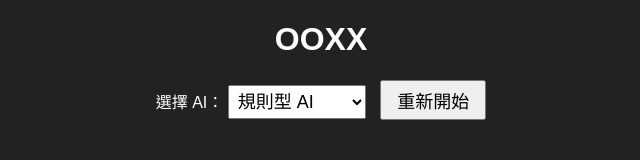
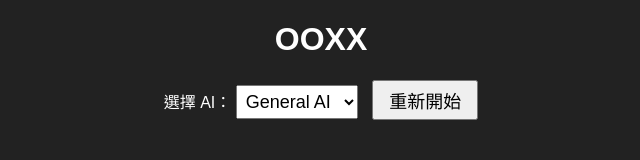
Before and after one commit to Someone-is-tried/OOXX_AI, a plain HTML site: page index.html in a window 1280 px wide. Shown: the whole page, without its empty margins (319-959 px from the left). Drawn offline with Linux system fonts and the light colour scheme.

Commit message:
index.html

```diff
--- a/index.html
+++ b/index.html
@@ -52,9 +52,9 @@
 
 <label for="aiSelect">選擇 AI：</label>
 <select id="aiSelect">
-  <option value="rule">規則型 AI </option>
+  <option value="rule">General AI </option>
   <option value="minimax">Minimax AI </option>
-  <option value="ml">AI (隨機分佈)</option>
+  <option value="ml">odds</option>
 </select>
 <button id="restartBtn">重新開始</button>
 
```
